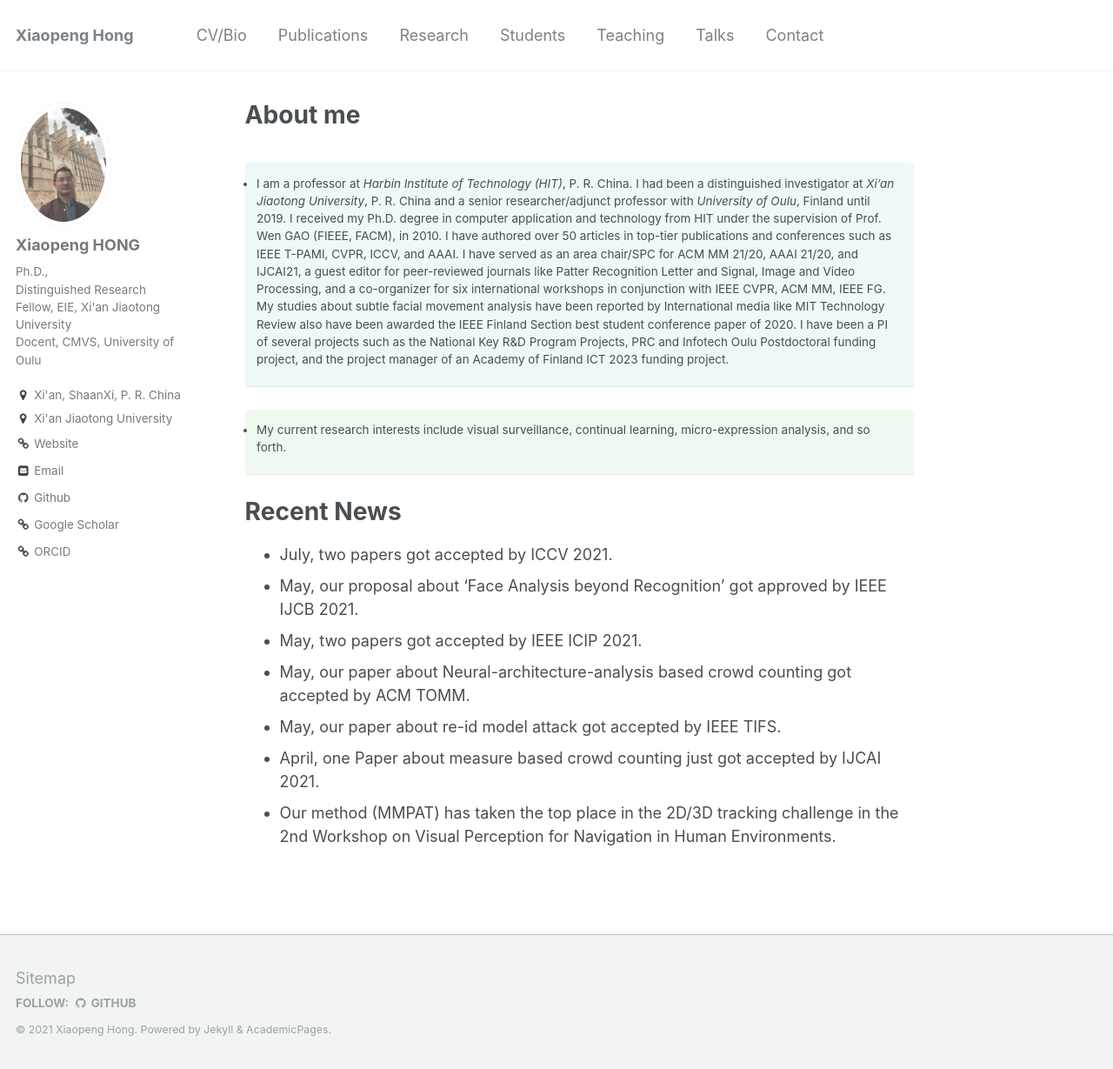
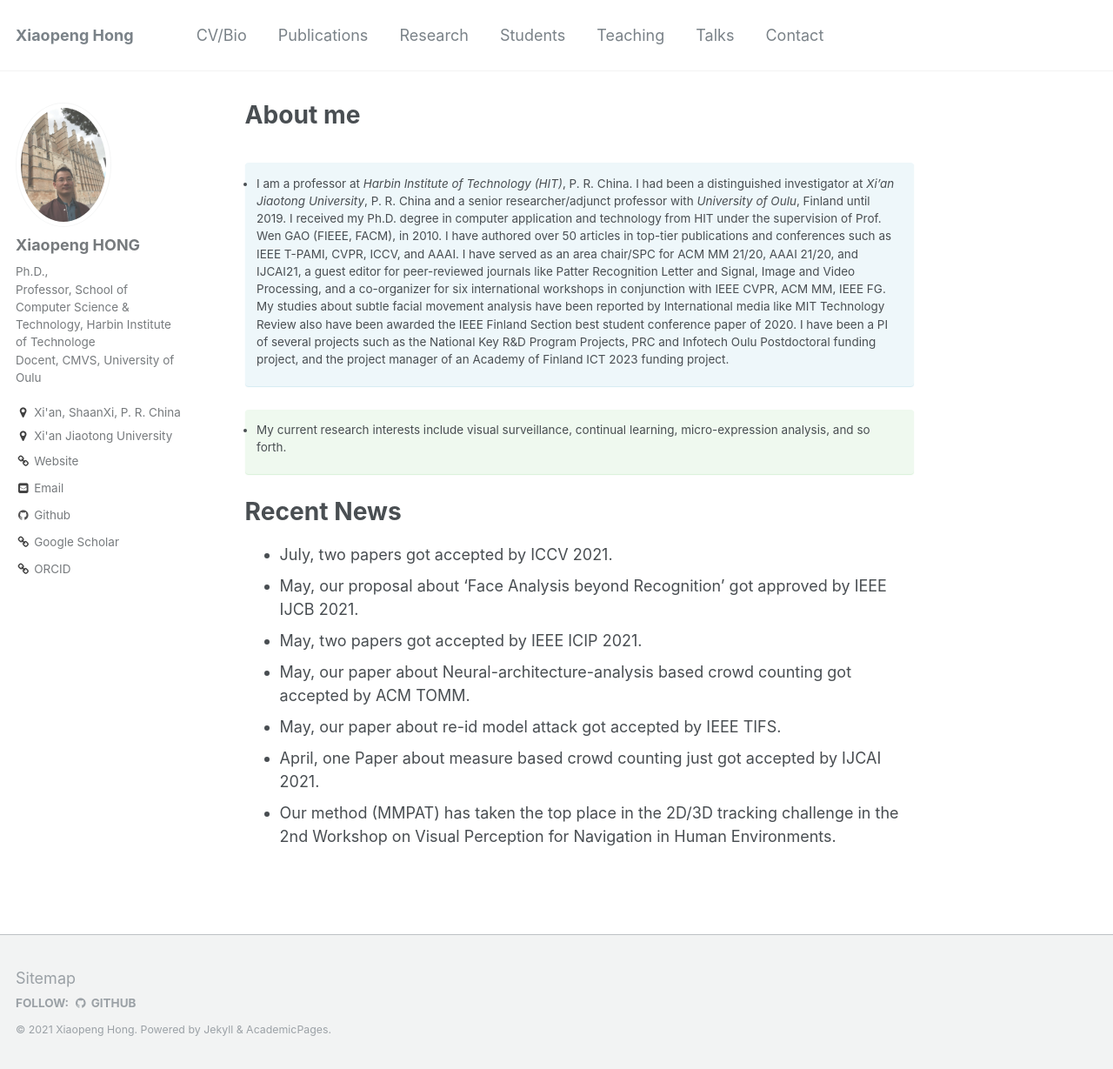
Before and after one commit to xiaopenghong/xiaopenghong.github.io, a Jekyll site: the page built from _pages/about.md, in a window 1280 px wide and 1229 px high. Shown: the whole window at 87% size. Built offline with Jekyll 4.4.1, drawn with Linux system fonts in a browser that asks for light colours.

Commit message:
Update _config.yml

```diff
--- a/_config.yml
+++ b/_config.yml
@@ -10,7 +10,7 @@ locale                   : "en-US"
 title                    : "Xiaopeng Hong"
 title_separator          : "-"
 name                     : &name "Xiaopeng Hong"
-description              : &description "Ph.D., <br> Distinguished Research Fellow, School of Electronic and Information Engineering, Xi'an Jiaotong University"
+description              : &description "Ph.D., <br> Professor, School of Computer Science & Technology, Harbin Institute of Technologe"
 url                      : https://xiaopenghong.github.io # the base hostname & protocol for your site e.g. "https://mmistakes.github.io"
 baseurl                  : "" # the subpath of your site, e.g. "/blog"
 repository               : "xiaopenghong/xiaopenghong.github.io"
@@ -79,7 +79,7 @@ analytics:
 author:
   name             : "Xiaopeng HONG"
   avatar           : "xiaopeng.jpg"
-  bio              : "Ph.D., <br> Distinguished Research Fellow, EIE, Xi'an Jiaotong University <br> Docent, CMVS, University of Oulu"
+  bio              : "Ph.D., <br> Professor, School of Computer Science & Technology, Harbin Institute of Technologe <br> Docent, CMVS, University of Oulu"
   location         : "Xi'an, ShaanXi, P. R. China"
   employer         : "Xi'an Jiaotong University"
   googlescholar    : "https://scholar.google.com/citations?user=x3X-qysAAAAJ&hl=en"
```
